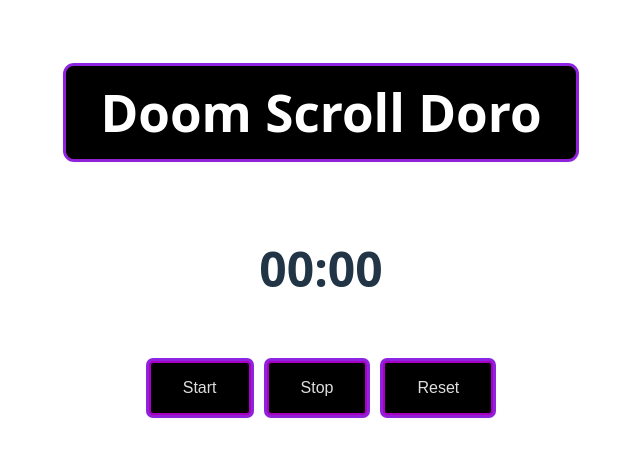
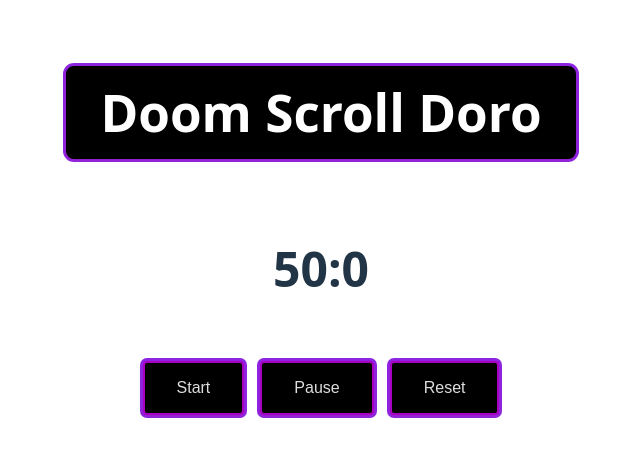
Before and after one commit to smallnumbers0/studydoro, a React (Vite) app: page / in a window 1280 px wide. Shown: the top 456 px of the page, without its empty margins (319-959 px from the left). Built offline with nearby package versions, Linux system fonts and the light colour scheme.

Commit message:
add button functionality

```diff
--- a/src/App.jsx
+++ b/src/App.jsx
@@ -1,17 +1,49 @@
 import { useState } from "react";
+import { useEffect } from "react";
 import "./App.css";
 import Timer from "./components/Timer";
-
 import Buttons from "./components/Buttons";
 
 function App() {
+  const [time, setTime] = useState({
+    mins: 50,
+    secs: 0,
+  });
+  const [isRunning, setIsRunning] = useState(false);
+
+  useEffect(() => {
+    let interval = null;
+    if (isRunning) {
+      interval = setInterval(() => {
+        setTime((prevTime) => {
+          if (prevTime.secs > 0) {
+            return { ...prevTime, secs: prevTime.secs - 1 };
+          } else if (prevTime.mins > 0) {
+            return { mins: prevTime.mins - 1, secs: 59 };
+          } else {
+            setIsRunning(false);
+            return prevTime;
+          }
+        });
+      }, 1000);
+    }
+
+    return () => clearInterval(interval);
+  }, [isRunning]);
   return (
     <>
       <div>
         <h1>Doom Scroll Doro</h1>
       </div>
-      <Timer />
-      <Buttons />
+      <Timer time={time} />
+      <Buttons
+        onStart={() => setIsRunning(true)}
+        onPause={() => setIsRunning(false)}
+        onReset={() => {
+          setIsRunning(false);
+          setTime({ mins: 50, secs: 0 });
+        }}
+      />
     </>
   );
 }
--- a/src/components/Buttons.jsx
+++ b/src/components/Buttons.jsx
@@ -1,13 +1,19 @@
-import './Buttons.css'
+import "./Buttons.css";
 
-function Buttons(props) {
-    return (
-        <div className="button-container">
-            <button type="button" className="button">Start</button>
-            <button type="button" className="button">Stop</button>
-            <button type="button" className="button">Reset</button>
-        </div>
-    )
+function Buttons({ onStart, onPause, onReset }) {
+  return (
+    <div className="button-container">
+      <button type="button" className="button" onClick={onStart}>
+        Start
+      </button>
+      <button type="button" className="button" onClick={onPause}>
+        Pause
+      </button>
+      <button type="button" className="button" onClick={onReset}>
+        Reset
+      </button>
+    </div>
+  );
 }
 
 export default Buttons;
--- a/src/components/Timer.jsx
+++ b/src/components/Timer.jsx
@@ -1,12 +1,13 @@
-import './Timer.css';
+import "./Timer.css";
 
-
-function Timer() {
-    return (
-        <div className="timer-container">
-            <h2 className="timer">00:00</h2>
-        </div>
-    )
+function Timer({ time }) {
+  return (
+    <div className="timer-container">
+      <h2 className="timer">
+        {time.mins}:{time.secs}
+      </h2>
+    </div>
+  );
 }
 
 export default Timer;
```
